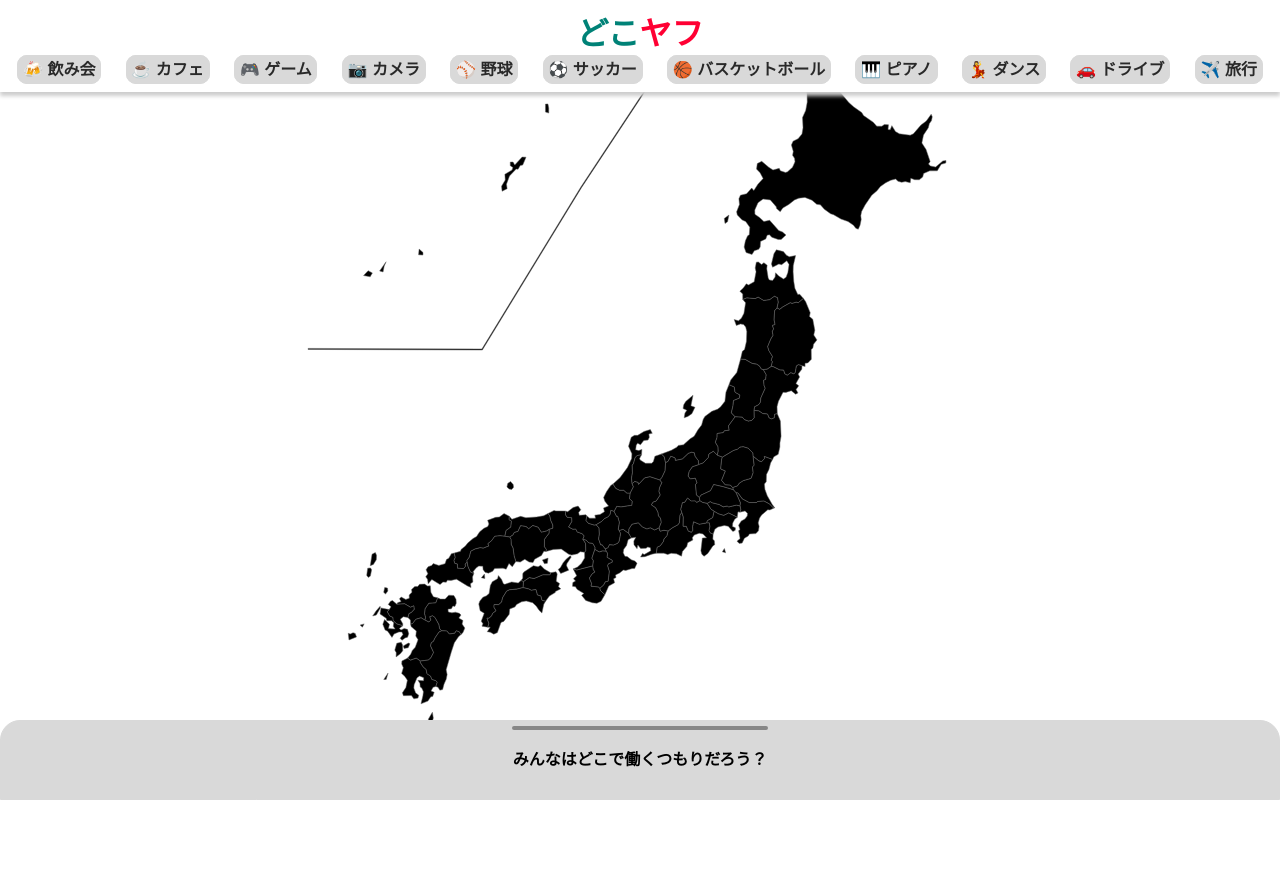
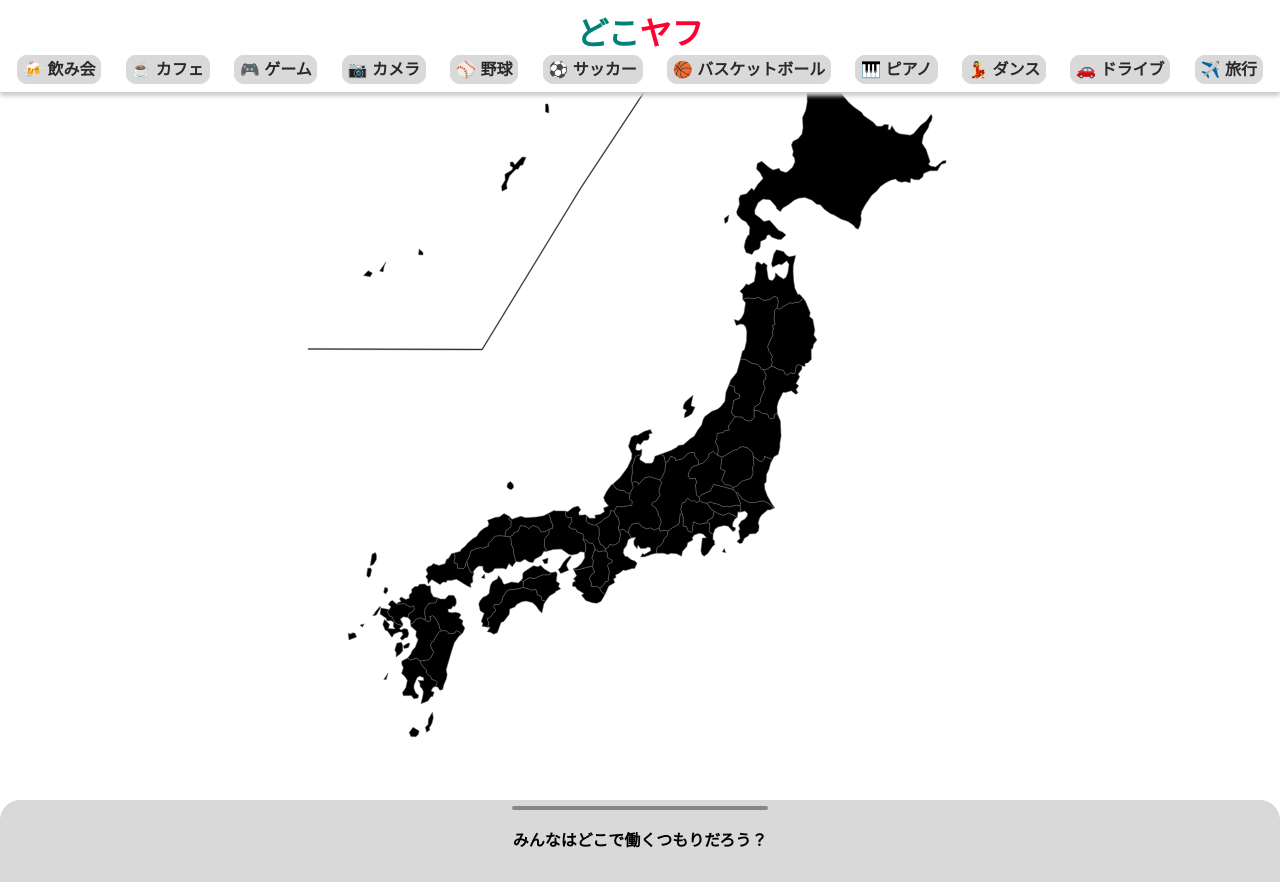
Before and after one commit to ExpectBonus/doko-yahoo, a Vue app in the folder front/: page /map in a window 1280 px wide. Before the commit the page ends 800 px from the top, so only its background shows below. Built offline with nearby package versions, Linux system fonts and the light colour scheme.

Commit message:
fix: 掲示板コンポーネントを切り分け

```diff
--- /dev/null
+++ b/front/src/components/Board.vue
@@ -0,0 +1,56 @@
+<template>
+	<div id="board">
+		<div class="drawer-header">
+			<p>{{ prefectureName || "みんなはどこで働くつもりだろう？" }}</p>
+		</div>
+		<div class="comments"></div>
+		<form></form>
+	</div>
+</template>
+
+<script>
+	export default {
+		name: "Board",
+		props: {
+			prefectureName: {
+				type: String,
+			},
+			comments: {
+				type: Array || Object,
+				default: () => {},
+			},
+		},
+	};
+</script>
+<style scoped>
+	#board {
+		position: relative;
+		width: 100%;
+		display: flex;
+		flex-direction: column;
+		align-items: center;
+		justify-content: center;
+		background-color: #d9d9d9;
+		border: 1px solid #d9d9d9;
+		border-radius: 20px 20px 0px 0px;
+	}
+	#board::before {
+		content: "";
+		display: block;
+		width: 20%;
+		border: 2px solid #878787;
+		border-radius: 2px;
+		position: absolute;
+		top: 5px;
+		left: 40%;
+	}
+	.drawer-header {
+		width: 100%;
+		height: 80px;
+		display: flex;
+		flex-direction: column;
+		align-items: center;
+		justify-content: center;
+		font-weight: bold;
+	}
+</style>
--- a/front/src/views/MapView.vue
+++ b/front/src/views/MapView.vue
@@ -10,8 +10,8 @@
 				@clickedPrefecture="selectedPrefecture = $event"
 			/>
 		</div>
-		<div class="drawer-header">
-			<p>{{ selectedPrefecture || "みんなはどこで働くつもりだろう？" }}</p>
+		<div class="drawer">
+			<Board :prefectureName="selectedPrefecture" />
 		</div>
 	</div>
 </template>
@@ -20,11 +20,13 @@
 	import axios from "axios";
 	import hobbiesSelector from "@/components/HobbiesSelector";
 	import map from "@/components/Map.vue";
+	import board from "@/components/Board.vue";
 	export default {
 		name: "MapView",
 		components: {
 			HobbiesSelector: hobbiesSelector,
 			Map: map,
+			Board: board,
 		},
 		data() {
 			return {
@@ -96,29 +98,7 @@
 		width: 100%;
 		height: 100%;
 	}
-
-	.drawer-header {
+	.drawer {
 		width: 100%;
-		position: fixed;
-		bottom: 0;
-		height: 80px;
-		display: flex;
-		flex-direction: column;
-		align-items: center;
-		justify-content: center;
-		font-weight: bold;
-		background-color: #d9d9d9;
-		border: 1px solid #d9d9d9;
-		border-radius: 20px 20px 0px 0px;
-	}
-	.drawer-header::before {
-		content: "";
-		display: block;
-		width: 20%;
-		border: 2px solid #878787;
-		border-radius: 2px;
-		position: absolute;
-		top: 5px;
-		left: 40%;
 	}
 </style>
```
